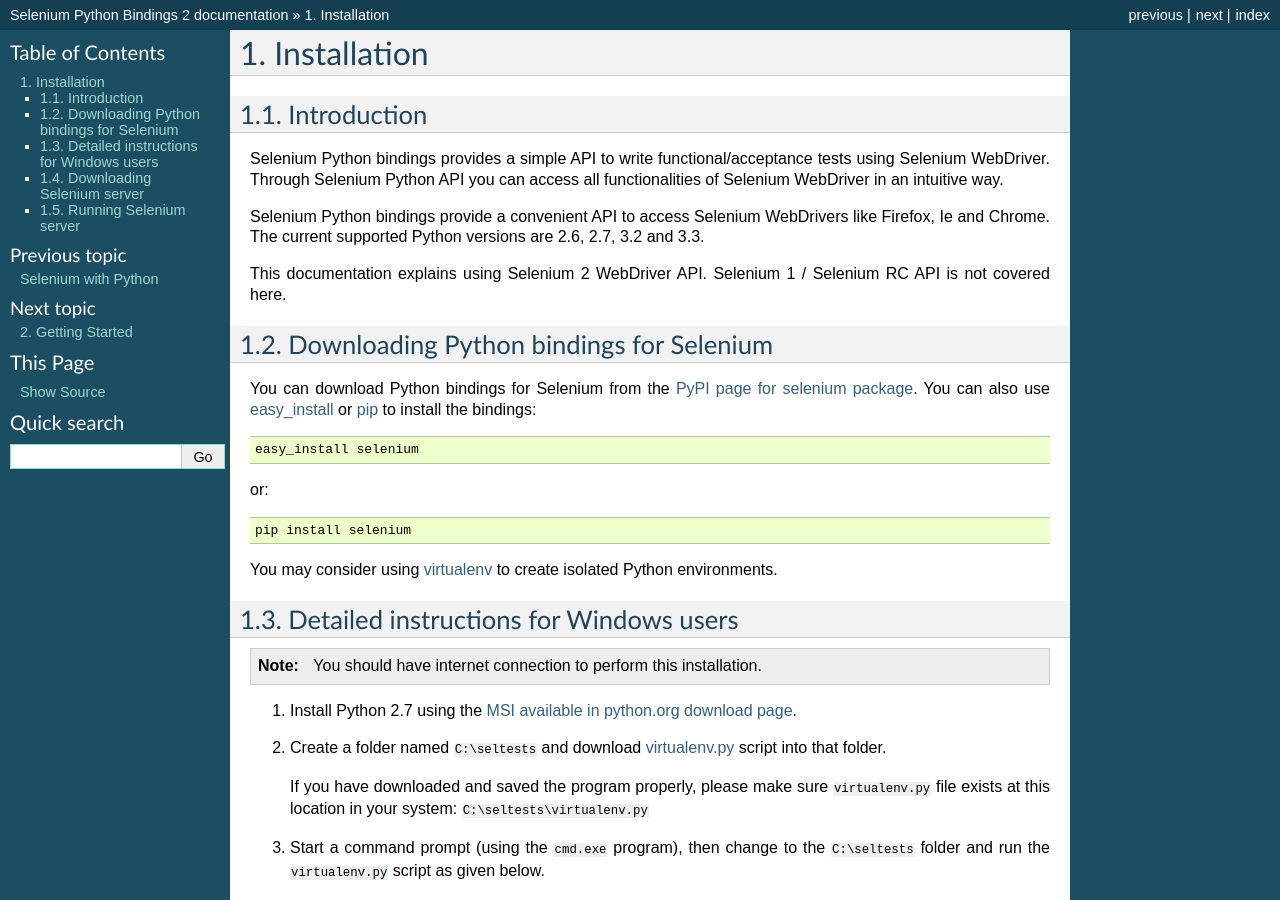
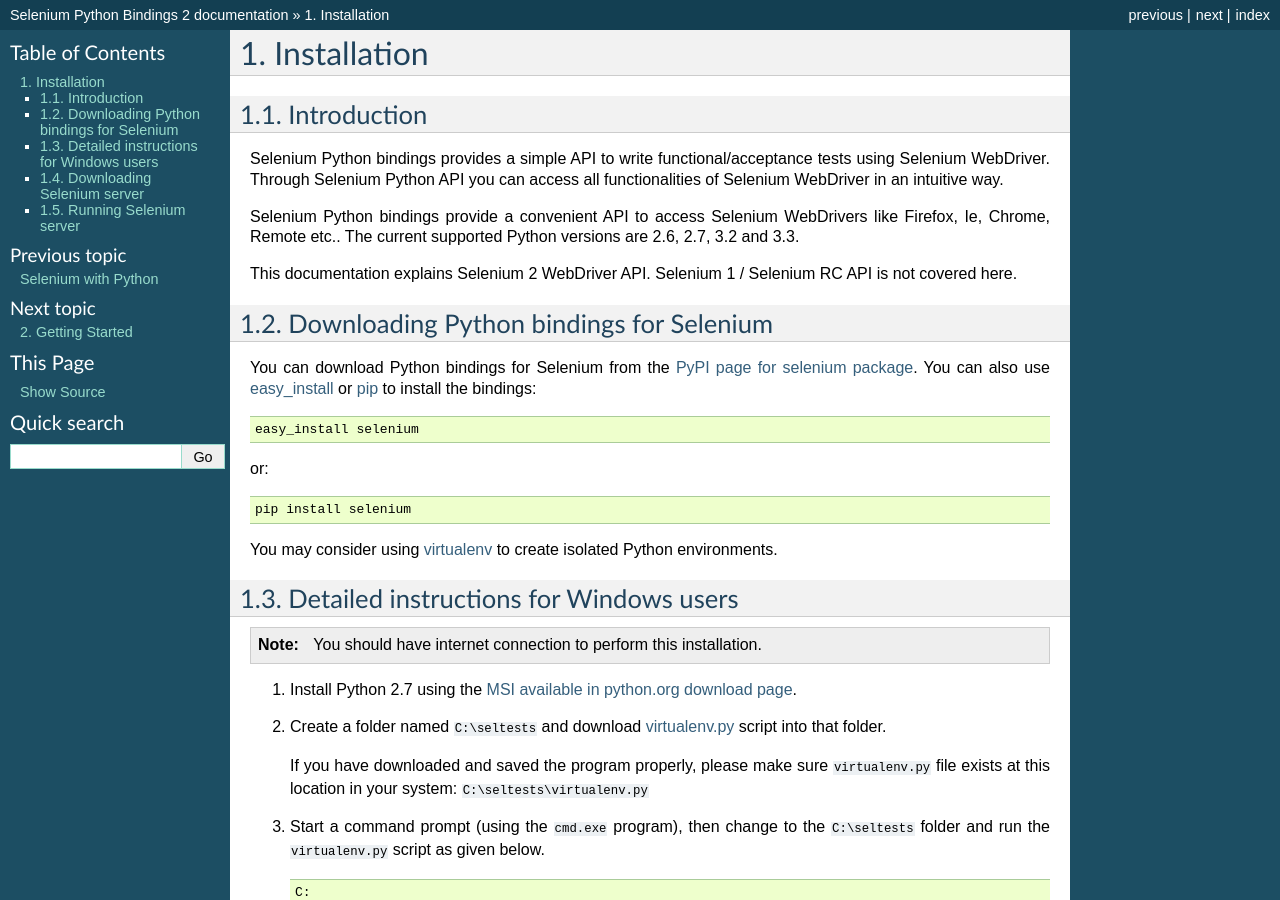
Before and after one commit to baijum/selenium-python, a Sphinx documentation site: the page built from source/installation.rst, in a window 1280 px wide and 900 px high. Built offline with Sphinx 7.4.7, drawn with Linux system fonts in a browser that asks for light colours.

Commit message:
better introduction

```diff
--- a/source/installation.rst
+++ b/source/installation.rst
@@ -12,10 +12,10 @@
 WebDriver in an intuitive way.
 
 Selenium Python bindings provide a convenient API to access Selenium
-WebDrivers like Firefox, Ie and Chrome.  The current supported Python
-versions are 2.6, 2.7, 3.2 and 3.3.
+WebDrivers like Firefox, Ie, Chrome, Remote etc..  The current supported
+Python versions are 2.6, 2.7, 3.2 and 3.3.
 
-This documentation explains using Selenium 2 WebDriver API.  Selenium
+This documentation explains Selenium 2 WebDriver API.  Selenium
 1 / Selenium RC API is not covered here.
 
 
```
